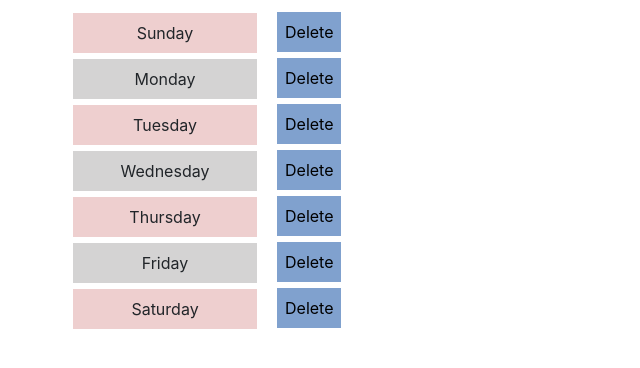
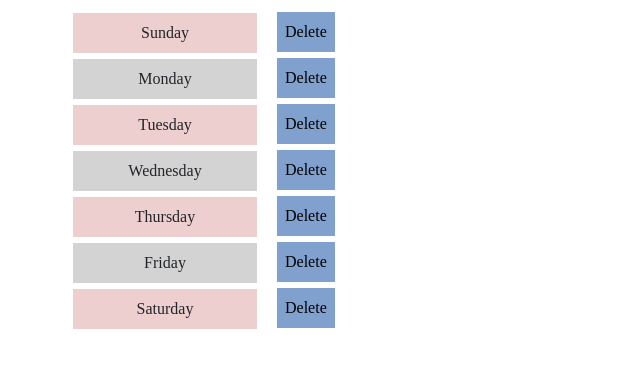
Before and after one commit to madhurabhujbal/simpleList-VueJS, a Vue app: page / in a window 1280 px wide. Shown: the top 368 px of the page, without its empty margins (0-640 px from the left). Built offline with nearby package versions, Linux system fonts and the light colour scheme.

Commit message:
Add more styling to the app

```diff
--- a/src/App.vue
+++ b/src/App.vue
@@ -55,7 +55,12 @@ export default {
 </script>
 
 <style>
-
+.app {
+  margin: 0;
+  padding: 0;
+  box-sizing: border-box;
+  font-family: cursive;
+}
 .list-app {
   margin-top: 10px;
 }
```
